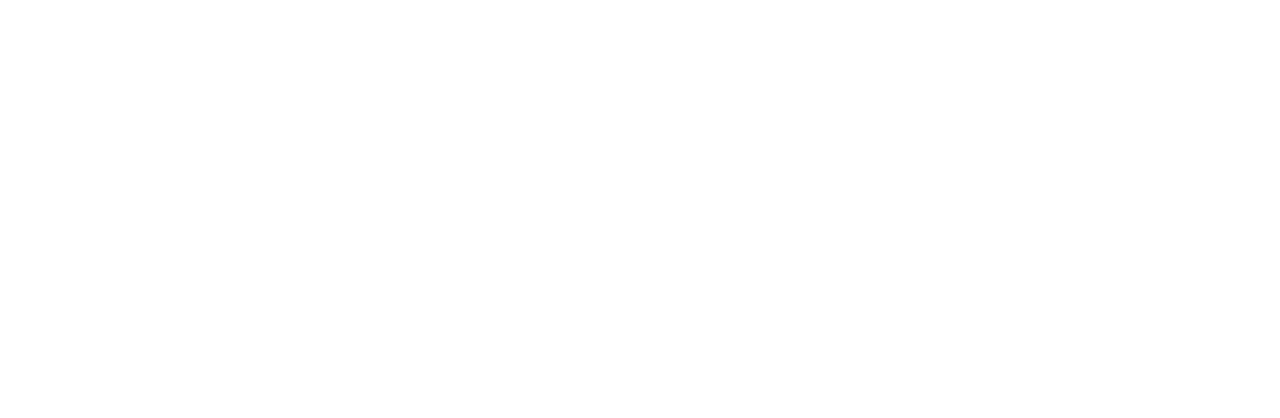
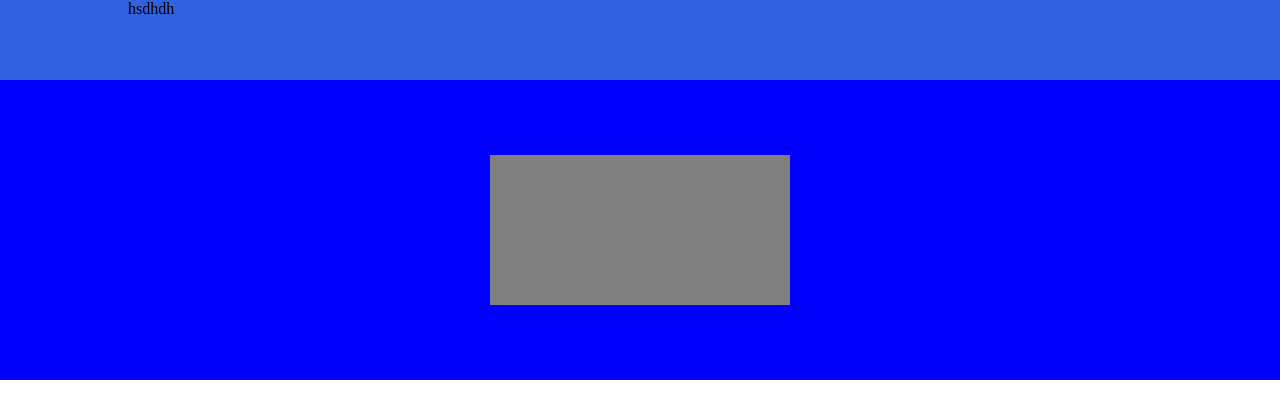
Before and after one commit to RiccardoBeca/htmlcss-discord, a plain HTML site: page index.html in a window 1280 px wide. Drawn offline with Linux system fonts and the light colour scheme.

Commit message:
header/jumbo colored blocks

```diff
--- a/index.html
+++ b/index.html
@@ -9,6 +9,45 @@
   <title>Htmlcss-Discord</title>
 </head>
 <body>
+<!-- HEADER -->
+<header>
+  <div class=" header container">hsdhdh</div>
+</header>
+<!--/ HEADER -->
+
+
+<!-- JUMBOTRON -->
+<div class="jumbotron">
+
+  <div class="jumbo box"></div>
+
+</div>
+<!--/ JUMBOTRON -->
+
+
+<!-- MAIN -->
+
+<main>
+  <section>
+
+      <div class="section"></div>
+
+  </section>
+
+
+  <section></section>
+  <section></section>
+  <section></section>
+</main>
+<!--/ MAIN -->
+
+<footer></footer>
+
+
+
+
+
+
 
 </body>
 </html>
--- a/style.css
+++ b/style.css
@@ -3,3 +3,44 @@
   padding: 0;
   box-sizing: border-box;
 }
+
+.clearfix::after{
+  content: "";
+  display: table;
+  clear: both;
+}
+
+/* HEADER */
+header{
+  background-color:rgb(49, 97, 224);
+  width: 100vw;
+}
+
+.header.container{
+  height: 80px;
+  background-color:rgb(49, 97, 224);
+}
+.container{
+  margin: auto;
+  width: 80vw;
+}
+
+/* JUMBOTRON */
+.jumbotron{
+  position: relative;
+  height: 300px;
+  background-color: blue;
+}
+
+.box{
+  position: absolute;
+  top:50%;
+  left: 50%;
+  transform: translate(-50%, -50%);
+  margin: auto;
+  width: 300px;
+  height: 150px;
+  background-color: grey;
+}
+
+/* SECTION */
```
